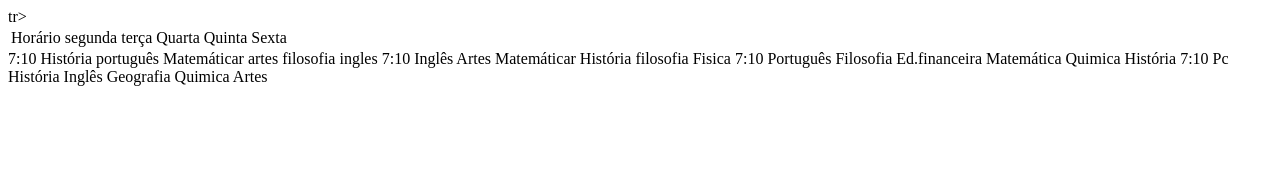
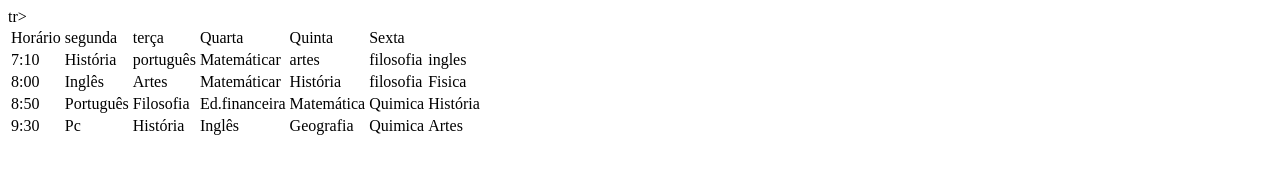
Before and after one commit to aninha20203/tabela, a plain HTML site: page index.html in a window 1280 px wide. Drawn offline with Linux system fonts and the light colour scheme.

Commit message:
Update index.html

```diff
--- a/index.html
+++ b/index.html
@@ -10,10 +10,6 @@
        <td>Sexta</td>tr>
     </tr>
 
-
-    </table>
-</html>
-
 <tr>
        <td>7:10</td>
        <td>História</td>
@@ -24,7 +20,7 @@
        <td>ingles</td>
     </tr>
 <tr>
-       <td>7:10</td>
+       <td>8:00</td>
        <td>Inglês</td>
        <td>Artes</td>
        <td>Matemáticar</td>
@@ -33,7 +29,7 @@
        <td>Fisica</td>
     </tr>
 <tr>
-       <td>7:10</td>
+       <td>8:50</td>
        <td>Português</td>
        <td>Filosofia</td>
        <td>Ed.financeira</td>
@@ -42,10 +38,11 @@
        <td>História</td>
     </tr>
 <tr>
-       <td>7:10</td>
+       <td>9:30</td>
        <td>Pc</td>
        <td>História</td>
        <td>Inglês</td>
        <td>Geografia</td>
        <td>Quimica</td>
        <td>Artes</td>
+</tr>
```
